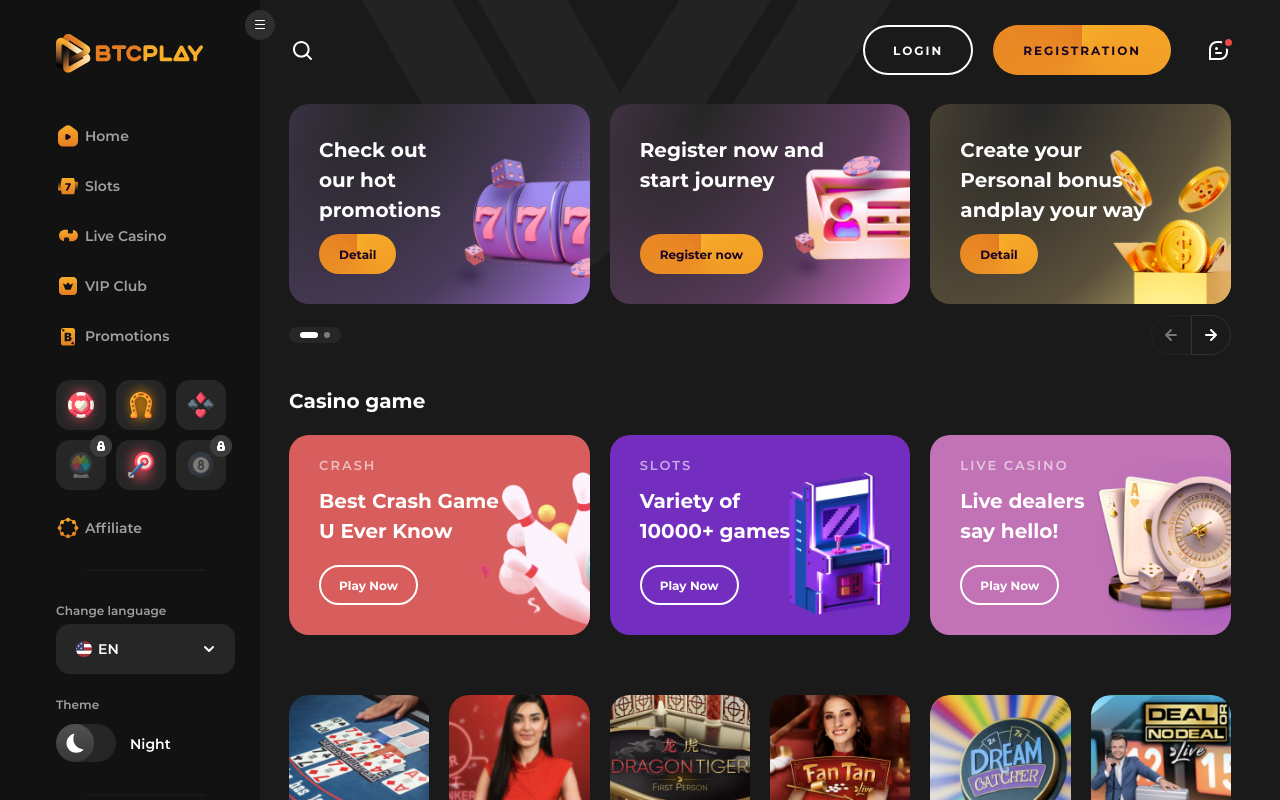
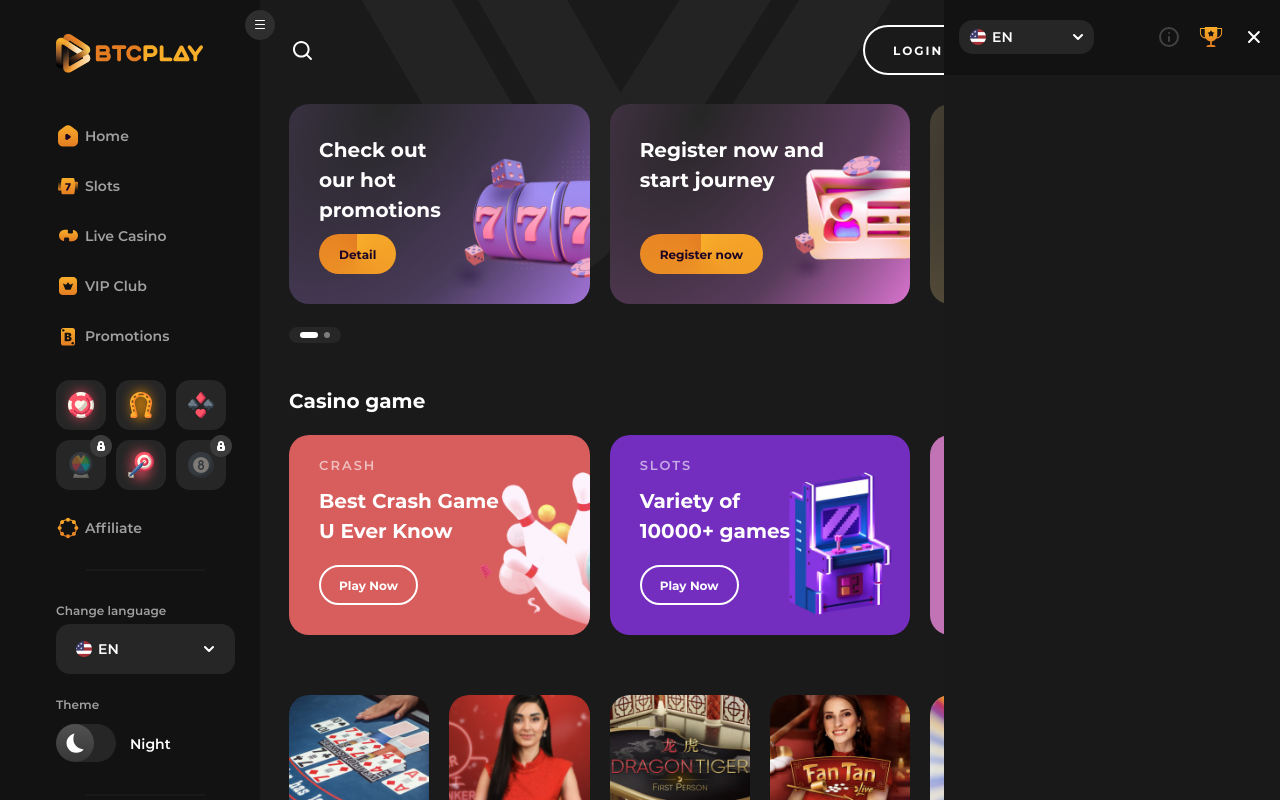
Before and after one commit to NikitinTeamWeb/btc-play, a Next.js app: page / in a window 1280 px wide. Shown: the top 800 px of the page. Built offline with nearby package versions, Linux system fonts and the light colour scheme.

Commit message:
add chat block - top

```diff
--- /dev/null
+++ b/src/components/Chat/Chat.tsx
@@ -0,0 +1,24 @@
+import { useState } from 'react';
+import cn from 'classnames';
+import styles from './chat.module.scss';
+
+import Top from './Top/Top';
+
+import ChatIcon from '../../assets/images/icons/icon_Help.svg';
+
+const Chat = () => {
+  const [isNewMessage, setIsNewMessage] = useState(false);
+
+  return (
+    <div className={styles.content}>
+      <div className={cn(styles.button, { [styles.new]: isNewMessage })}>
+        <ChatIcon />
+      </div>
+      <div className={styles.container}>
+        <Top />
+      </div>
+    </div>
+  );
+};
+
+export default Chat;
--- /dev/null
+++ b/src/components/Chat/Top/Top.tsx
@@ -0,0 +1,27 @@
+import styles from './top.module.scss';
+
+import Language from '../../Language/Language';
+
+import CupIcon from '../../../assets/images/chat/cup.svg';
+import InformationIcon from '../../../assets/images/icons/tooltip.svg';
+import CloseIcon from '../../../assets/images/chat/close.svg';
+
+const Top = () => {
+  return (
+    <div className={styles.content}>
+      <div className={styles.language}>
+        <Language isChat={true} />
+      </div>
+      <div className={styles.information}>
+        <InformationIcon />
+      </div>
+      <div className={styles.cup}>
+        <CupIcon />
+      </div>
+      <div className={styles.close}>
+        <CloseIcon />
+      </div>
+    </div>
+  );
+};
+export default Top;
--- /dev/null
+++ b/src/components/Chat/Top/top.module.scss
@@ -0,0 +1,43 @@
+.content {
+  background: #121212;
+  padding: 20px 15px 21px;
+  display: flex;
+  justify-content: space-between;
+}
+
+.language {
+  max-width: 135px;
+  width: 100%;
+  margin-right: auto;
+}
+
+.information {
+  display: flex;
+  justify-content: center;
+  align-items: center;
+  cursor: pointer;
+  svg {
+    opacity: 0.2;
+  }
+  &:hover {
+    svg {
+      opacity: 1;
+    }
+  }
+}
+
+.cup {
+  display: flex;
+  justify-content: center;
+  align-items: center;
+  margin-left: 20px;
+  cursor: pointer;
+}
+
+.close {
+  display: flex;
+  justify-content: center;
+  align-items: center;
+  cursor: pointer;
+  margin-left: 19px;
+}
--- /dev/null
+++ b/src/components/Chat/chat.module.scss
@@ -0,0 +1,32 @@
+.button {
+  display: flex;
+  justify-content: center;
+  align-items: center;
+  cursor: pointer;
+  max-width: 24px;
+  min-width: 24px;
+  width: 100%;
+  position: relative;
+}
+
+.new:after {
+  content: '';
+  background: #ea4949;
+  border: 3px solid #191919;
+  border-radius: 50%;
+  width: 13px;
+  height: 13px;
+  position: absolute;
+  top: -2px;
+  right: -4px;
+}
+
+.container {
+  position: absolute;
+  top: 0;
+  right: -50px;
+  width: 337px;
+  height: 100vh;
+  background: #191919;
+  z-index: 10;
+}
--- a/src/components/Header/Header.tsx
+++ b/src/components/Header/Header.tsx
@@ -4,11 +4,10 @@
 import styles from './header.module.scss';
 
 import Search from '../Search/Search';
-
-import HelpIcon from '../../assets/images/icons/icon_Help.svg';
+import Chat from '../Chat/Chat';
 
 const Header = () => {
-  const [isNewHelp, setIsNewHelp] = useState(true);
+  const [isChatHelp, setIsChatHelp] = useState(true);
   return (
     <div className={styles.header}>
       <div className={styles.search}>
@@ -17,10 +16,8 @@
       <div className={styles.buttons}>
         <div className={styles.login}>Login</div>
         <div className={styles.registration}>Registration</div>
-        <div
-          className={classnames(styles.help, { [styles.helpNew]: isNewHelp })}
-        >
-          <HelpIcon />
+        <div className={styles.chat}>
+          <Chat />
         </div>
       </div>
     </div>
--- a/src/components/Header/header.module.scss
+++ b/src/components/Header/header.module.scss
@@ -46,28 +46,8 @@
   cursor: pointer;
 }
 
-.help {
-  display: flex;
-  justify-content: center;
-  align-items: center;
+.chat {
   margin-left: 36px;
-  cursor: pointer;
-  max-width: 24px;
-  min-width: 24px;
-  width: 100%;
-  position: relative;
-}
-
-.helpNew:after {
-  content: '';
-  background: #ea4949;
-  border: 3px solid #191919;
-  border-radius: 50%;
-  width: 13px;
-  height: 13px;
-  position: absolute;
-  top: -2px;
-  right: -4px;
 }
 
 .search {
--- a/src/components/Menu/Language/Language.tsx
+++ b/src/components/Language/Language.tsx
@@ -1,16 +1,17 @@
 import { useMemo, FC, useState } from 'react';
 import cn from 'classnames';
-import Sorting from '../../Sorting/Sorting';
+import Sorting from '../Sorting/Sorting';
 
 import styles from './language.module.scss';
 
-import EnglichIcon from '../../../assets/images/menu/english.png';
+import EnglichIcon from '../../assets/images/menu/english.png';
 
 interface IProps {
-  isCloseMenu: boolean;
+  isCloseMenu?: boolean;
+  isChat?: boolean;
 }
 
-const Language: FC<IProps> = ({ isCloseMenu }) => {
+const Language: FC<IProps> = ({ isCloseMenu, isChat }) => {
   const [isOpenLangSelect, setIsOpenLangSelect] = useState(false);
 
   const languageList = useMemo(
@@ -51,8 +52,12 @@
     <div className={cn(styles.block, { [styles.closeMenu]: isCloseMenu })}>
       {!isCloseMenu ? (
         <>
-          <p className={styles.label}>Change language</p>
-          <Sorting options={languageList} style="grey" />
+          {!isChat && <p className={styles.label}>Change language</p>}
+          {isChat ? (
+            <Sorting options={languageList} style="chatLanguage" />
+          ) : (
+            <Sorting options={languageList} style="grey" />
+          )}
         </>
       ) : (
         <>
--- a/src/components/Menu/Language/language.module.scss
+++ b/src/components/Language/language.module.scss
@@ -8,7 +8,6 @@
 }
 
 .block {
-  margin-bottom: 20px;
   position: relative;
 }
 
--- a/src/components/Menu/Menu.tsx
+++ b/src/components/Menu/Menu.tsx
@@ -1,7 +1,7 @@
 import { FC, useEffect } from 'react';
 
 import List from './List/List';
-import Language from './Language/Language';
+import Language from '../Language/Language';
 import Theme from './Theme/Theme';
 import Support from './Support/Support';
 import Socials from './Socials/Socials';
@@ -40,7 +40,9 @@
           </div>
           <div className={styles.line}></div>
           <div className={styles.block}>
-            <Language isCloseMenu={isCloseMenu} />
+            <div className={styles.language}>
+              <Language isCloseMenu={isCloseMenu} />
+            </div>
             <Theme isCloseMenu={isCloseMenu} />
           </div>
           <div className={styles.line}></div>
--- a/src/components/Menu/menu.module.scss
+++ b/src/components/Menu/menu.module.scss
@@ -41,6 +41,10 @@
   padding-top: 29px;
   margin-bottom: 30px;
   // transition: all 0.3s ease-in;
+}
+
+.language {
+  margin-bottom: 20px;
 }
 
 .button {
--- a/src/components/Select/select.module.scss
+++ b/src/components/Select/select.module.scss
@@ -64,6 +64,28 @@
   }
   .desktop-title {
     font-size: 14px;
+  }
+}
+
+.chatLanguage {
+  background: var(--greyBackground);
+  border-color: transparent;
+  border-radius: 14px;
+  .desktop-title {
+    padding: 6px 10px;
+  }
+  .content {
+    background: var(--greyBackground);
+    border-color: transparent;
+  }
+  .title {
+    padding-right: 25px;
+  }
+  .desktop-title {
+    font-size: 14px;
+  }
+  .arrow {
+    right: 10px;
   }
 }
 
```
Also changed, not shown: src/assets/images/chat/close.svg (added), src/assets/images/chat/cup.svg (added).
